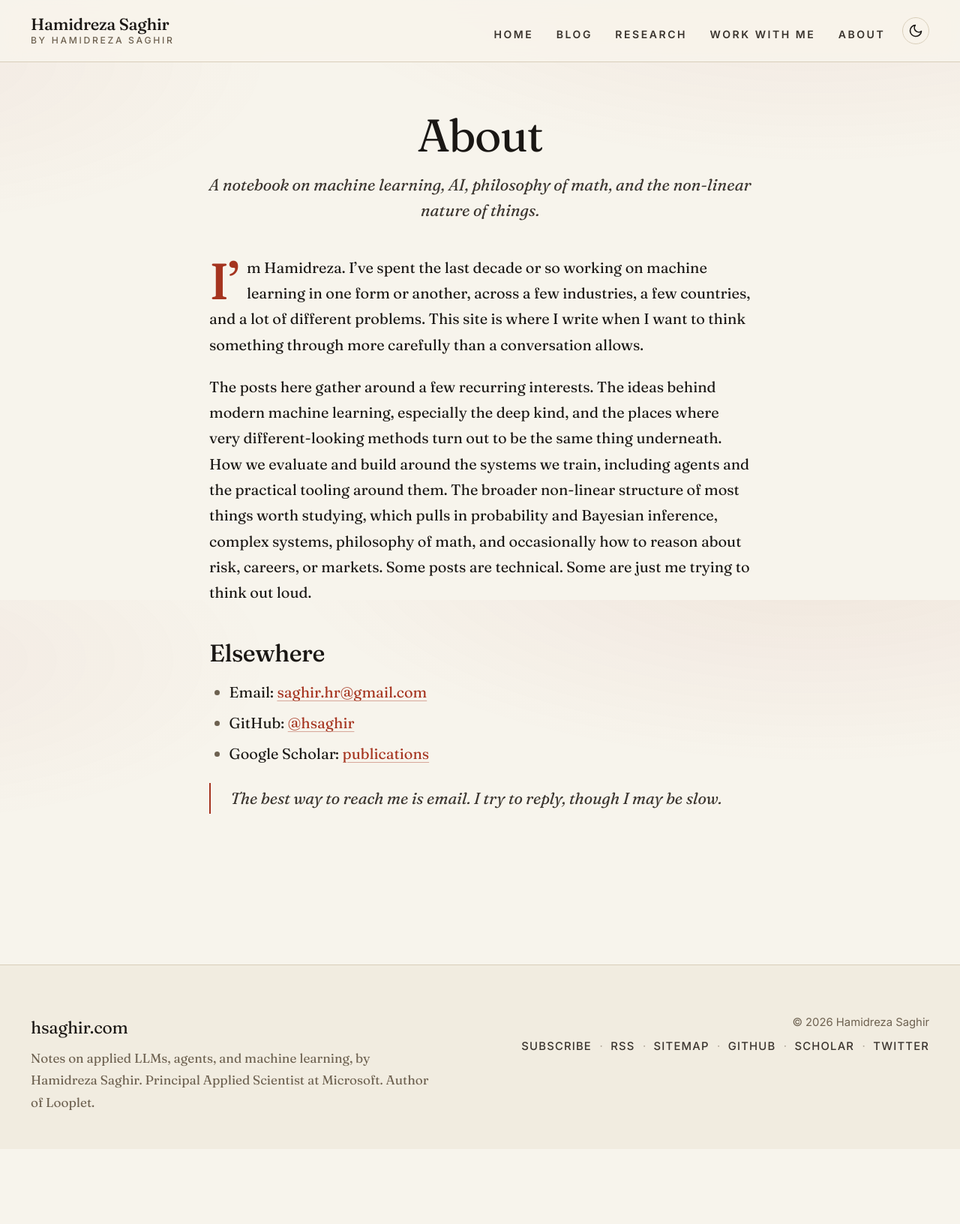
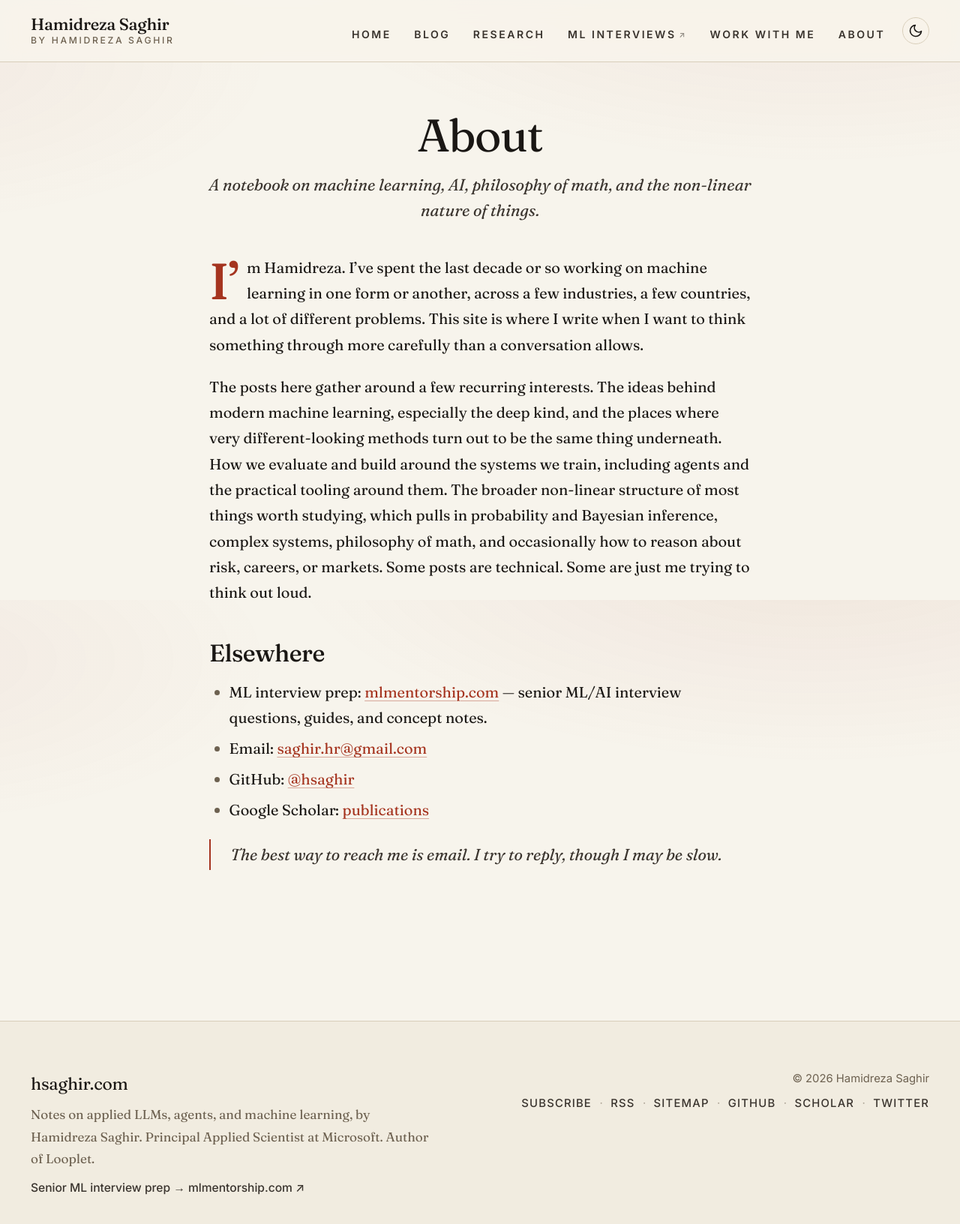
Before and after one commit to hsaghir/hsaghir.github.io, an Astro site: page /about in a window 1280 px wide. Shown: the whole page at 75% size. Before the commit the page ends 1532 px from the top, so only its background shows below. Built offline with nearby package versions, Linux system fonts and the light colour scheme; Astro itself is replaced by a stand-in of ours.

Commit message:
wire: link hsaghir.com -> mlmentorship (nav, header, footer, about, home)
Adds the missing hub->spoke direction. New MLMENTORSHIP_URL export mirrors the sister repo's HSAGHIR_URL. Header gains external-link support (rel=noopener + arrow), plus a nav item, footer cross-link, About 'Elsewhere' entry, and a home-hero button. Build: 75 pages OK.

```diff
--- a/src/components/Footer.astro
+++ b/src/components/Footer.astro
@@ -1,5 +1,5 @@
 ---
-import { SITE } from '../consts';
+import { SITE, MLMENTORSHIP_URL } from '../consts';
 const year = new Date().getFullYear();
 const social = Object.entries(SITE.social).filter(([, url]) => url);
 ---
@@ -8,6 +8,7 @@ const social = Object.entries(SITE.social).filter(([, url]) => url);
     <div class="mark">
       <p class="wordmark">hsaghir.com</p>
       <p class="muted tagline">{SITE.description}</p>
+      <p class="cross"><a href={MLMENTORSHIP_URL} rel="noopener">Senior ML interview prep → mlmentorship.com <span aria-hidden="true">↗</span></a></p>
     </div>
 
     <div class="meta">
@@ -48,7 +49,10 @@ const social = Object.entries(SITE.social).filter(([, url]) => url);
     letter-spacing: -0.01em;
     margin: 0 0 .3rem;
   }
-  .tagline { font-size: 0.9rem; margin: 0; max-width: 28rem; }
+  .tagline { font-size: 0.9rem; margin: 0 0 .6rem; max-width: 28rem; }
+  .cross { margin: 0; font-family: var(--font-ui); font-size: 0.82rem; }
+  .cross a { color: var(--c-text-soft); text-decoration: none; font-weight: 500; }
+  .cross a:hover { color: var(--c-accent); text-decoration: underline; text-underline-offset: 0.2em; }
 
   .meta {
     font-family: var(--font-ui);
--- a/src/components/Header.astro
+++ b/src/components/Header.astro
@@ -21,8 +21,12 @@ function isActive(href: string) {
       <ul>
         {SITE.nav.map((item) => (
           <li>
-            <a href={item.href} class:list={[{ active: isActive(item.href) }]}>
-              {item.label}
+            <a
+              href={item.href}
+              class:list={[{ active: isActive(item.href) }, item.external && 'external']}
+              rel={item.external ? 'noopener' : undefined}
+            >
+              {item.label}{item.external && <span class="ext" aria-hidden="true">↗</span>}
             </a>
           </li>
         ))}
@@ -41,8 +45,12 @@ function isActive(href: string) {
     <ul>
       {SITE.nav.map((item) => (
         <li>
-          <a href={item.href} class:list={[{ active: isActive(item.href) }]}>
-            {item.label}
+          <a
+            href={item.href}
+            class:list={[{ active: isActive(item.href) }, item.external && 'external']}
+            rel={item.external ? 'noopener' : undefined}
+          >
+            {item.label}{item.external && <span class="ext" aria-hidden="true">↗</span>}
           </a>
         </li>
       ))}
@@ -111,6 +119,12 @@ function isActive(href: string) {
   }
   .nav-desktop a:hover { color: var(--c-accent); }
   .nav-desktop a.active { color: var(--c-text); }
+  .nav-desktop a.external .ext {
+    margin-left: 0.2rem;
+    font-size: 0.75em;
+    opacity: 0.55;
+    vertical-align: 0.05em;
+  }
   .nav-desktop a.active::after {
     content: '';
     position: absolute;
--- a/src/consts.ts
+++ b/src/consts.ts
@@ -1,4 +1,8 @@
 // Site-wide constants. Edit these to rebrand.
+
+// Sister site: the focused senior-ML interview-prep companion.
+export const MLMENTORSHIP_URL = 'https://mlmentorship.com';
+
 export const SITE = {
   title: 'Hamidreza Saghir',
   description: 'Notes on applied LLMs, agents, and machine learning, by Hamidreza Saghir. Principal Applied Scientist at Microsoft. Author of Looplet.',
@@ -47,6 +51,7 @@ export const SITE = {
     { label: 'Home', href: '/' },
     { label: 'Blog', href: '/blog/' },
     { label: 'Research', href: '/research/' },
+    { label: 'ML Interviews', href: MLMENTORSHIP_URL, external: true },
     { label: 'Work with me', href: '/work-together/' },
     { label: 'About', href: '/about/' },
   ],
--- a/src/pages/about.md
+++ b/src/pages/about.md
@@ -21,6 +21,7 @@ Some are just me trying to think out loud.
 
 ## Elsewhere
 
+- ML interview prep: [mlmentorship.com](https://mlmentorship.com) — senior ML/AI interview questions, guides, and concept notes.
 - Email: [saghir.hr@gmail.com](mailto:saghir.hr@gmail.com)
 - GitHub: [@hsaghir](https://github.com/hsaghir)
 - Google Scholar: [publications](https://scholar.google.com/citations?user=0QH0nTcAAAAJ&hl=en)
--- a/src/pages/index.astro
+++ b/src/pages/index.astro
@@ -30,6 +30,7 @@ const rest = posts
     <p class="cta">
       <a class="btn" href="/blog/">Read the blog <span aria-hidden="true">→</span></a>
       <a class="btn btn-ghost" href="/research/">Research</a>
+      <a class="btn btn-ghost" href="https://mlmentorship.com" rel="noopener">ML interviews <span aria-hidden="true">↗</span></a>
     </p>
   </section>
 
```
